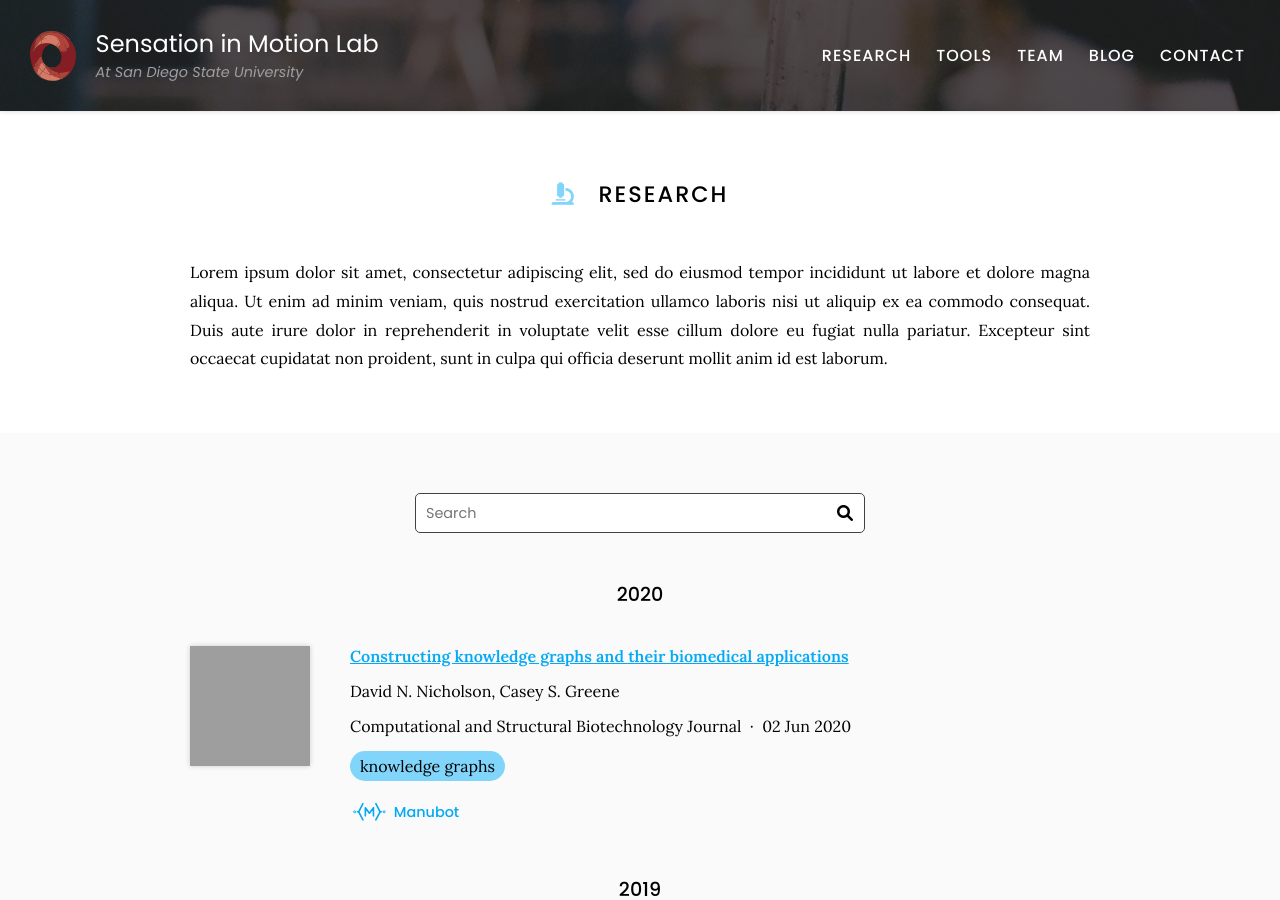
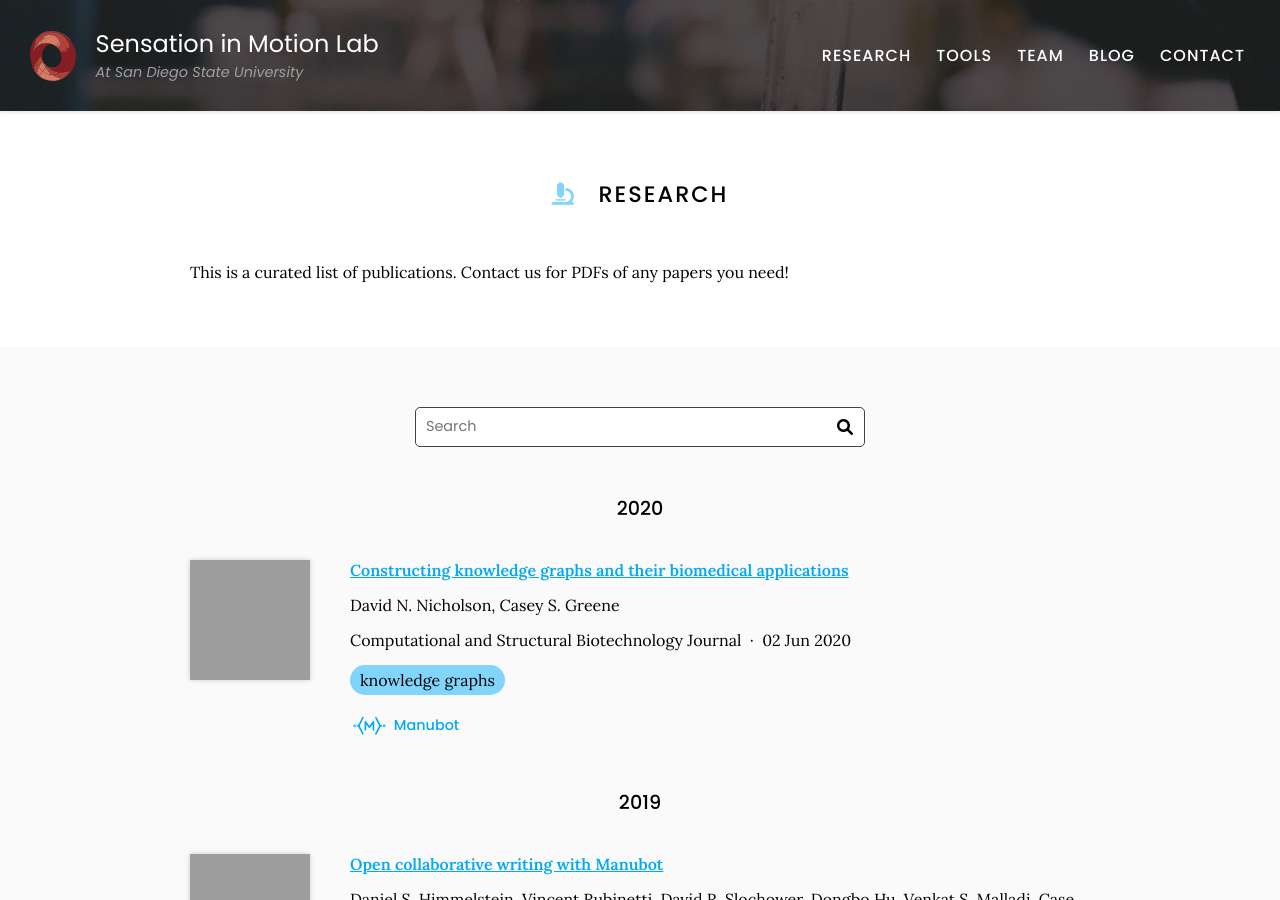
Before and after one commit to sensationinmotion/sensationinmotion.github.io, a Jekyll site: the page built from research/index.md, in a window 1280 px wide and 900 px high. Built offline with Jekyll 4.4.1, drawn with Linux system fonts in a browser that asks for light colours; grey boxes are pictures that could not be loaded.

Commit message:
Update index.md

```diff
--- a/research/index.md
+++ b/research/index.md
@@ -7,10 +7,7 @@ nav:
 
 # <i class="fas fa-microscope"></i>Research
 
-Lorem ipsum dolor sit amet, consectetur adipiscing elit, sed do eiusmod tempor incididunt ut labore et dolore magna aliqua.
-Ut enim ad minim veniam, quis nostrud exercitation ullamco laboris nisi ut aliquip ex ea commodo consequat.
-Duis aute irure dolor in reprehenderit in voluptate velit esse cillum dolore eu fugiat nulla pariatur.
-Excepteur sint occaecat cupidatat non proident, sunt in culpa qui officia deserunt mollit anim id est laborum.
+This is a curated list of publications. Contact us for PDFs of any papers you need!
 
 {% include section.html %}
 
```
